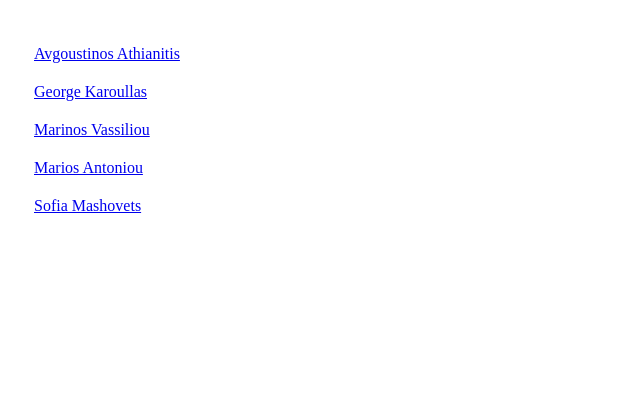
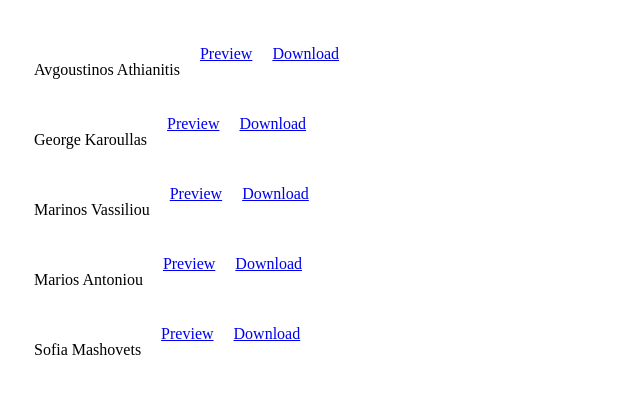
Before and after one commit to velezhanski/kiobe-coming-soon, a plain HTML site: page signatures/index.html in a window 1280 px wide. Shown: the part 93-486 px from the top of the page, without its empty margins (0-640 px from the left). Drawn offline with Linux system fonts and the light colour scheme.

Commit message:
Updated nice structure

```diff
--- a/signatures/index.html
+++ b/signatures/index.html
@@ -14,7 +14,12 @@
     padding: 1rem;
   }
 
-  ul a {
+  ul div {
+    display: flex;
+    flex-direction: row;
+  }
+
+  ul div p, ul div a {
     padding: 10px;
   }
 </style>
@@ -23,11 +28,35 @@
 <body>
   <h1>Kiobe Signatures</h1>
   <ul>
-    <a href="./Avgoustinos-Athianitis.html" download>Avgoustinos Athianitis</a>
-    <a href="./George-Karoullas.html" download>George Karoullas</a>
-    <a href="./Marinos-Vassiliou.html" download>Marinos Vassiliou</a>
-    <a href="./Marios-Antoniou.html" download>Marios Antoniou</a>
-    <a href="./Sofia-Mashovets.html" download>Sofia Mashovets</a>
+    <div>
+      <p>Avgoustinos Athianitis</p>
+      <a href="./Avgoustinos-Athianitis.html" target="_blank">Preview</a>
+      <a href="./Avgoustinos-Athianitis.html" download>Download</a>
+    </div>
+
+    <div>
+      <p>George Karoullas</p>
+      <a href="./George-Karoullas.html" target="_blank">Preview</a>
+      <a href="./George-Karoullas.html" download>Download</a>
+    </div>
+
+    <div>
+      <p>Marinos Vassiliou</p>
+      <a href="./Marinos-Vassiliou.html" target="_blank">Preview</a>
+      <a href="./Marinos-Vassiliou.html" download>Download</a>
+    </div>
+
+    <div>
+      <p>Marios Antoniou</p>
+      <a href="./Marios-Antoniou.html" target="_blank">Preview</a>
+      <a href="./Marios-Antoniou.html" download>Download</a>
+    </div>
+
+    <div>
+      <p>Sofia Mashovets</p>
+      <a href="./Sofia-Mashovets.html" target="_blank">Preview</a>
+      <a href="./Sofia-Mashovets.html" download>Download</a>
+    </div>
   </ul>
 </body>
 
```
